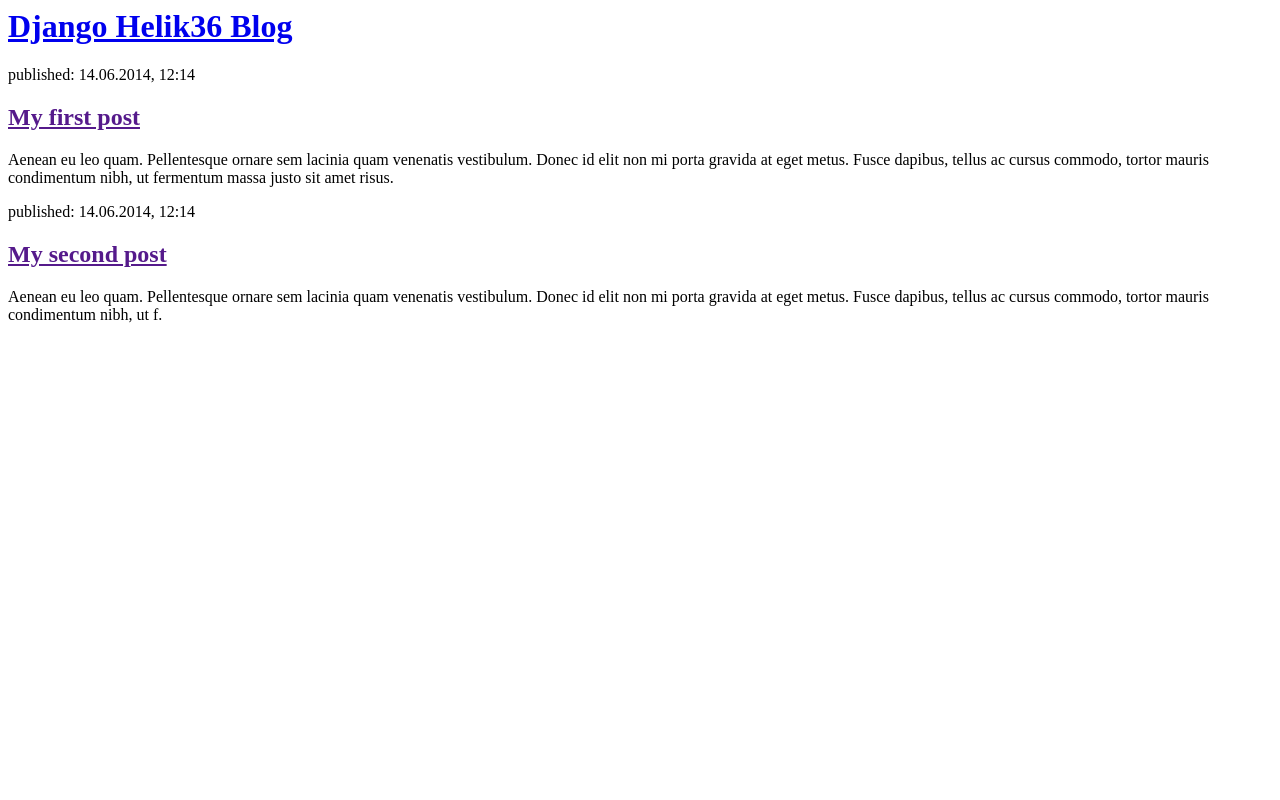
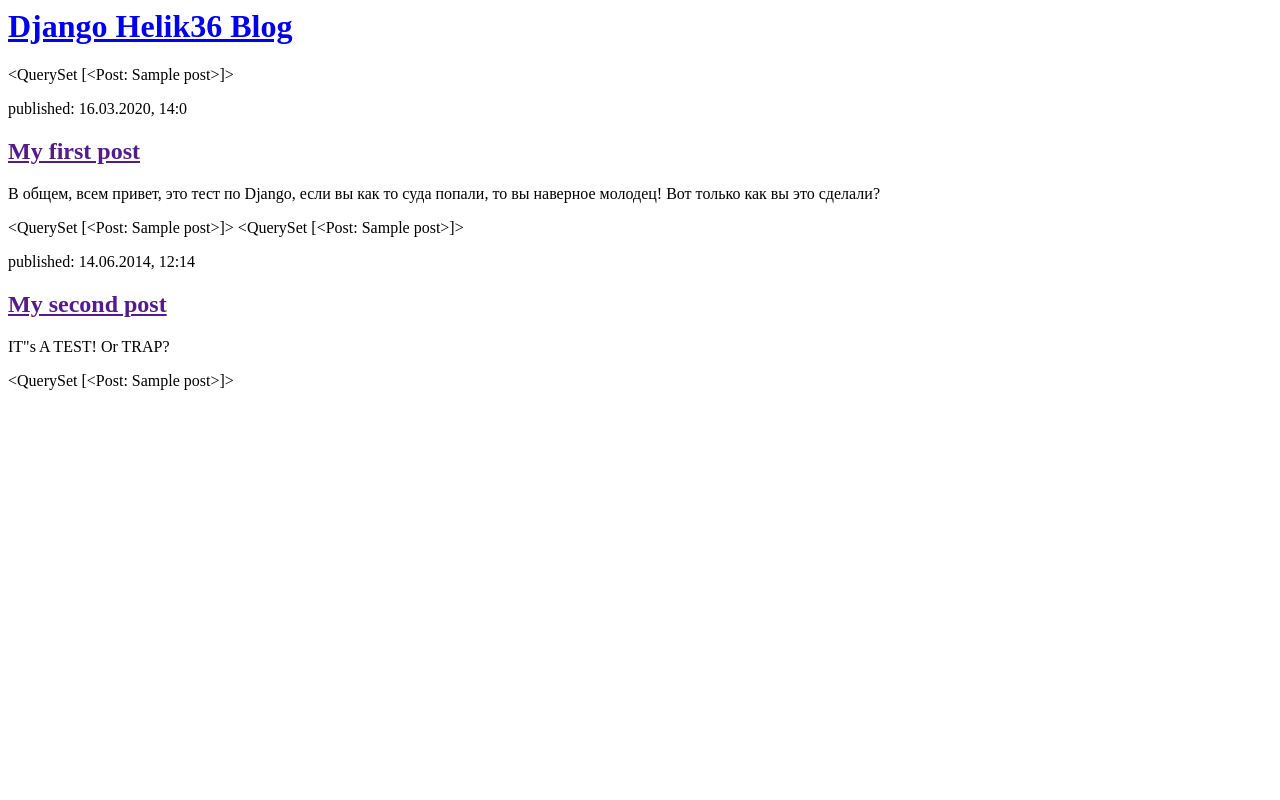
Before and after one commit to Helik36/blogtest, a Django app: template blog/templates/blog/post_list.html in a window 1280 px wide. Run offline with Django 3.2, Linux system fonts and the light colour scheme; the template is opened without the code that fills it: values that come from a table or form of the project are taken from there, others are empty; tables that the repository leaves empty hold one stand-in row (values such as "Sample post"); parts of the project's set-up code (start-up, migrations or seed data) failed here and were passed over.

Commit message:
take mypost

```diff
--- a/blog/templates/blog/post_list.html
+++ b/blog/templates/blog/post_list.html
@@ -1,12 +1,21 @@
 <!-- <h1>Заголовок</h1> — главный заголовок страницы;
+
 <h2>Подзаголовок</h2> — для заголовков второго уровня;
+
 <h3>Заголовок третьего уровня</h3> … и так далее, вплоть до <h6>;
+
 <p>A paragraph of text</p>
+
 <em>текст</em> подчёркивает твой текст;
+
 <strong>текст</strong> — жирный шрифт;
+
 <br /> — переход на следующую строку (внутрь br тега нельзя ничего поместить);
+
 <a href="https://djangogirls.org">link</a> создаёт ссылку;
+
 <ul><li>первый элемент</li><li>второй элемент</li></ul> создаёт список, такой же как этот!
+
 <div></div> определяет раздел страницы. -->
 
 
@@ -19,16 +28,16 @@
             <h1><a href="/">Django Helik36 Blog</a></h1>
         </div>
 
-        <div>
-            <p>published: 14.06.2014, 12:14</p>
+        {{ posts }}
+            <p>published: 16.03.2020, 14:0</p>
             <h2><a href="">My first post</a></h2>
-            <p>Aenean eu leo quam. Pellentesque ornare sem lacinia quam venenatis vestibulum. Donec id elit non mi porta gravida at eget metus. Fusce dapibus, tellus ac cursus commodo, tortor mauris condimentum nibh, ut fermentum massa justo sit amet risus.</p>
-        </div>
+            <p>В общем, всем привет, это тест по Django, если вы как то суда попали, то вы наверное молодец! Вот только как вы это сделали? </p>
+        {{ posts }}
 
-        <div>
+        {{ posts }}
             <p>published: 14.06.2014, 12:14</p>
             <h2><a href="">My second post</a></h2>
-            <p>Aenean eu leo quam. Pellentesque ornare sem lacinia quam venenatis vestibulum. Donec id elit non mi porta gravida at eget metus. Fusce dapibus, tellus ac cursus commodo, tortor mauris condimentum nibh, ut f.</p>
-        </div>
+            <p>IT"s A TEST! Or TRAP?</p>
+        {{ posts }}
     </body>
 </html>
--- a/blog/views.py
+++ b/blog/views.py
@@ -1,6 +1,9 @@
 from django.shortcuts import render
+from .models import Post
+from django.utils import timezone
 
 # Create your views here.
 
 def post_list(request):
-    return render(request, 'blog/post_list.html', {})
+	posts = Post.objects.filter(published_date_lte_timezone.now()).order_by('published_date')
+    return render(request, 'blog/post_list.html', {'posts':posts})
```
